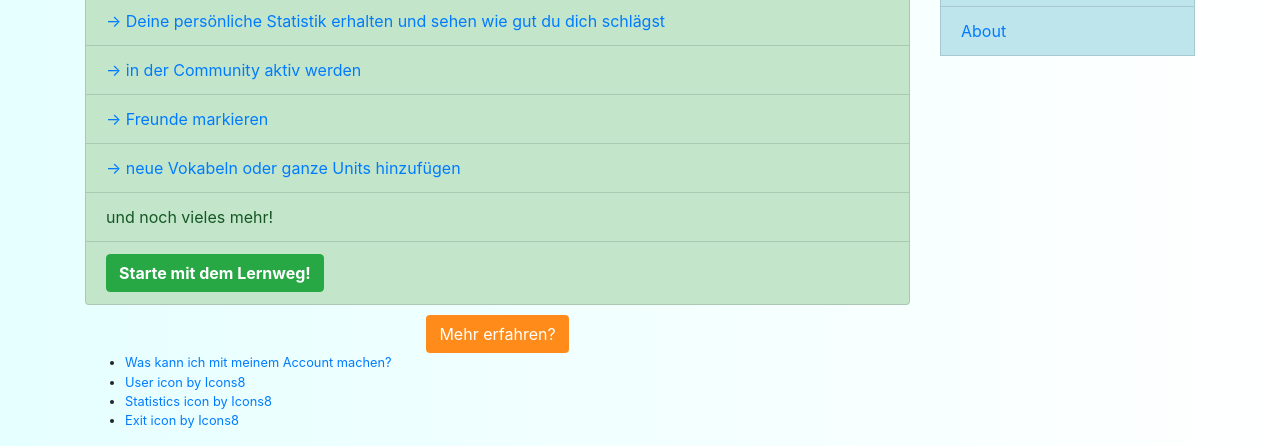
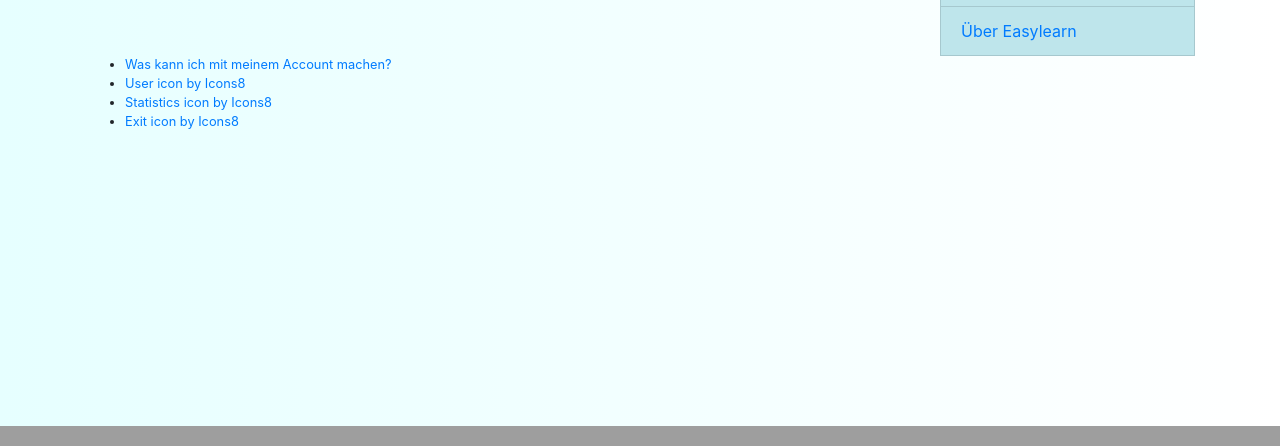
Before and after one commit to nevergofullretard/easylearn, a Django app: page /start/ in a window 1280 px wide. Shown: the part 374-820 px from the top of the page. Run offline with Django 3.2, Linux system fonts and the light colour scheme; a user stored in the database is signed in; data comes from the database, SQL or seed files in the repository; both versions use the stored data as it was after the commit; some libraries are stand-ins or nearby versions.

Commit message:
offline changes

```diff
--- a/mysite/about/templates/about/header.html
+++ b/mysite/about/templates/about/header.html
@@ -170,7 +170,7 @@ $(window).scroll(determineDropDirection);
                                 <li class="list-group-item list-group-item-info"><a href="{% url 'dashboard' %}">Dashboard</a></li>
 
                             {%endif%}
-                         <li class="list-group-item list-group-item-info"><a href="{% url 'about' %}">About</a></li>
+                         <li class="list-group-item list-group-item-info"><a href="{% url 'about' %}">Über Easylearn</a></li>
 
                         {%else%}
 
--- a/mysite/about/templates/about/home.html
+++ b/mysite/about/templates/about/home.html
@@ -94,7 +94,7 @@
 <div class="container text-white" style="background-color:#ffc14d; border-radius: 10px;">
     <div class="row div-padding" >
         <div class="col-sm-3">
-            <h1>About Easylearn</h1>
+            <h1>Über Easylearn</h1>
         </div>
         <div class="col-sm-9">
             <article class="media content-section">
--- a/mysite/blog/templates/blog/home.html
+++ b/mysite/blog/templates/blog/home.html
@@ -21,7 +21,7 @@
           <img class="rounded-circle article-img" height="100" width="100" src="{{ post.author.profile.image.url }}">
           <div class="media-body">
             <div class="article-metadata">
-              <a class="mr-2 text-secondary" href="{% url 'user-posts' post.author.username %}">{{ post.author }}</a>
+              <a class="mr-2 text-secondary" href="{% url 'user-posts' post.author.username %}"><b>{{post.author}}</b></a>
               <small class="text-muted">{{ post.date_posted|date:"F d, Y" }}</small>
             </div>
             <h4><a class="article-title text-dark" href="{% url 'post-detail' post.id %}">{{ post.title }}</a></h4>
--- a/mysite/blog/templates/blog/post_detail.html
+++ b/mysite/blog/templates/blog/post_detail.html
@@ -45,7 +45,7 @@ var availableColleges = [
     <div class="media-body">
 
       <div class="article-metadata">
-        <a class="mr-2 text-secondary" href="{% url 'user-posts' object.author.username %}">{{ object.author }}</a>
+        <a class="mr-2 text-secondary" href="{% url 'user-posts' object.author.username %}"><b>{{object.author}}</b></a>
         <small class="text-muted">{{ object.date_posted|date:"F d, Y" }}</small>
         {% if object.author == user %}
           <div>
--- a/mysite/blog/views.py
+++ b/mysite/blog/views.py
@@ -37,7 +37,7 @@ class PostListView(LoginRequiredMixin, ListView):
     paginate_by = 5 #das heißt, dass nach dem 2. Post eine neue Seite kommt
 
 
-class UserPostListView(ListView, LoginRequiredMixin):
+class UserPostListView(LoginRequiredMixin, ListView):
     model = Post
     template_name = 'blog/user_posts.html'  # <app>/<model>_<viewtype>.html
     context_object_name = 'posts'
--- /dev/null
+++ b/mysite/media/pictures/desktop.ini
@@ -0,0 +1,4 @@
+[LocalizedFileNames]
+password-forgot.png=@password-forgot,0
+email-treppe.png=@email-treppe,0
+email-leiter.jpg=@email-leiter,0
--- a/mysite/users/models.py
+++ b/mysite/users/models.py
@@ -15,11 +15,11 @@ class Units_user(models.Model):
 
 class Profile(models.Model):
     user = models.OneToOneField(User, on_delete=models.CASCADE)
-    voc_bits = models.IntegerField(default=8)   # so viele Vokabeln zeigt es dem User in einem Lerndurchgang an
+    voc_bits = models.IntegerField(default=6)   # so viele Vokabeln zeigt es dem User in einem Lerndurchgang an
     first_voc = models.IntegerField(default=0)  # erstes Vokabel des Lerndurchgangs
     current_unit = models.IntegerField(default=0)   # das ist nicht gut, aber es zu ändern würde zu lange dauern (Änderungen in statistic.views und users.views.lernweg!
     last_voc = models.IntegerField(default=0)   # letztes Vokabel des Lerndurchgangs
-    pruefung_voc = models.IntegerField(default=4)   # so viele Vokabeln zeigt es dem User bei der Prüfung an
+    pruefung_voc = models.IntegerField(default=3)   # so viele Vokabeln zeigt es dem User bei der Prüfung an
     karteikarten_voc = models.IntegerField(default=4)
     pruefung_umgekehrt = models.BooleanField(default=False) # wenn True, kann es dem User auch Vokabeln von Deutsch auf Italienisch vorschlagen
     units_gemacht = models.ManyToManyField(Units_user, blank=True) # blank=True bedeutet, dass es nicht required ist
--- a/mysite/users/templates/users/users-method-karteikarten.html
+++ b/mysite/users/templates/users/users-method-karteikarten.html
@@ -2,7 +2,7 @@
 {% block content %}
 
 <h3 class="text-white" style="background-color: #56BB86;">Lernweg - {{ request.user.profile.current_unit2 }}</h3>
-
+<a href="{%url 'users-lernweg'%}"><button class="btn btn-sm btn-success">Zu den Wörtern</button></a>
 
 {% if request.method == "POST" %}
 
--- a/mysite/users/templates/users/users-method-schriftlich.html
+++ b/mysite/users/templates/users/users-method-schriftlich.html
@@ -2,7 +2,7 @@
 {%  load crispy_forms_tags %}
 {% block content %}
 <h3 class="text-white" style="background-color: #56BB86;">Lernweg - {{ request.user.profile.current_unit2 }}</h3>
-
+<a href="{%url 'users-lernweg'%}"><button class="btn btn-sm btn-success">Zu den Wörtern</button></a>
     {% if request.method == "POST" %}
 {% if to_learnweg_start %}
     <h3>Du bist fertig mit diesem Abschnitt!</h3>
--- a/mysite/users/templates/users/users-start.html
+++ b/mysite/users/templates/users/users-start.html
@@ -2,30 +2,117 @@
 {% block content %}
 
 
+<style>
+    .color-container-links{
+    background-color:#ff8c1a;
+     border-radius: 0px 10px 10px 0px;
 
+    }
+
+     .color-container-rechts{
+        background-color:#ff8c1a;
+        border-radius: 10px 0px 0px 10px;
+    }
+
+
+    .color-farbverlauf-links{
+        background-image: linear-gradient(to right, transparent,  #ff8c1a);
+    }
+
+    .color-farbverlauf-rechts{
+        background-image: linear-gradient(to left, transparent,  #ff8c1a);
+    }
+
+    .color-ul{
+    background-color: #ff6600;
+     border-radius: 5px;
+     padding-bottom: 5px;
+    }
+
+    .div-padding{
+    padding: 10px;
+    }
+
+    .image-css{
+    border-radius:5%;
+    /*padding-top:10px;*/
+    width: 100%;
+    height: auto;
+    }
+
+    .centered-text{
+    position: relative;
+    float: left;
+    top: 50%;
+    left: 50%;
+    transform: translate(-50%, -50%);
+    }
+</style>
+
+
+{%if request.user.is_authenticated%}
 <h1 class="animated slow tada">Hallo, {{ username }}!</h1> <!-- filter: |upper -->
 <h2 class="animated slow rollIn">Schön, dich zu sehen!</h2>
-<p class="nav-link" >Mit deinem persönlichen Account kannst du alles mögliche anstellen, zum Beispiel...</p>
+{%endif%}
 
-<ul class="list-group">
-    <li class="list-group-item list-group-item-success"><a href="{% url 'profile' %}">-> Dein Profil bearbeiten, Einstellungen ändern</a></li>
-    <li class="list-group-item list-group-item-success"><a href="{% url 'users-lernweg' %}">-> Lernsessions auf deine Lernbedürfnisse zugeschnitten</a></li>
-    <li class="list-group-item list-group-item-success"><a href="{% url 'profile' %}">-> Einen anpassbaren Prüfungsmodus im Profil-Bereich</a></li>
-    <li class="list-group-item list-group-item-success"><a href="{% url 'statistics-home' %}">-> Deine persönliche Statistik erhalten und sehen wie gut du dich schlägst</a></li>
-    <li class="list-group-item list-group-item-success"><a href="{% url 'blog-home' %}">-> in der Community aktiv werden</a></li>
-    <li class="list-group-item list-group-item-success"><a href="{% url 'post-create' %}">-> Freunde markieren</a></li>
-    <li class="list-group-item list-group-item-success"><a href="{% url 'new-words-start' %}">-> neue Vokabeln oder ganze Units hinzufügen</a></li>
-    <li class="list-group-item list-group-item-success">und noch vieles mehr!</li>
-    <li class="list-group-item list-group-item-success"><a href="{% url 'users-lernweg' %}"><button class="btn btn-success"><b>Starte mit dem Lernweg!</b></button></a></li>
+<div class="container text-white" style="background-color:#ffc14d; border-radius: 10px;">
+    <ol>
 
-</ul>
- <div style="padding-top:10px;">
-     <center>
-            <a href="{%url 'about'%}">
-                <button class="btn text-white" style="background-color: #ff8c1a;">Mehr erfahren?</button>
-            </a>
-        </center>
+
+            <div class="row div-padding">
+
+            <div class="col-sm-1 color-farbverlauf-links">
+                <h2><li></li></h2>
+
+            </div>
+
+            <div class="col-sm-11 color-container-links">
+                <h3>Dein Lernweg</h3>
+            </div>
+        </div>
+
+
+          <div class="row div-padding">
+
+            <div class="col-sm-11 color-container-rechts">
+                <h3>Dein Profil</h3>
+            </div>
+
+              <div class="col-sm-1 color-farbverlauf-rechts">
+                <h2><li></li></h2>
+
+            </div>
+        </div>
+
+
+    </ol>
+
 </div>
+
+
+
+
+<!--<p class="nav-link" >Mit deinem persönlichen Account kannst du alles mögliche anstellen, zum Beispiel...</p>-->
+
+<!--<ul class="list-group">-->
+    <!--<li class="list-group-item list-group-item-success"><a href="{% url 'profile' %}">-> Dein Profil bearbeiten, Einstellungen ändern</a></li>-->
+    <!--<li class="list-group-item list-group-item-success"><a href="{% url 'users-lernweg' %}">-> Lernsessions auf deine Lernbedürfnisse zugeschnitten</a></li>-->
+    <!--<li class="list-group-item list-group-item-success"><a href="{% url 'profile' %}">-> Einen anpassbaren Prüfungsmodus im Profil-Bereich</a></li>-->
+    <!--<li class="list-group-item list-group-item-success"><a href="{% url 'statistics-home' %}">-> Deine persönliche Statistik erhalten und sehen wie gut du dich schlägst</a></li>-->
+    <!--<li class="list-group-item list-group-item-success"><a href="{% url 'blog-home' %}">-> in der Community aktiv werden</a></li>-->
+    <!--<li class="list-group-item list-group-item-success"><a href="{% url 'post-create' %}">-> Freunde markieren</a></li>-->
+    <!--<li class="list-group-item list-group-item-success"><a href="{% url 'new-words-start' %}">-> neue Vokabeln oder ganze Units hinzufügen</a></li>-->
+    <!--<li class="list-group-item list-group-item-success">und noch vieles mehr!</li>-->
+    <!--<li class="list-group-item list-group-item-success"><a href="{% url 'users-lernweg' %}"><button class="btn btn-success"><b>Starte mit dem Lernweg!</b></button></a></li>-->
+
+<!--</ul>-->
+ <!--<div style="padding:10px;">-->
+     <!--<center>-->
+            <!--<a href="{%url 'about'%}">-->
+                <!--<button class="btn text-white" style="background-color: #ff8c1a;">Mehr erfahren?</button>-->
+            <!--</a>-->
+        <!--</center>-->
+<!--</div>-->
 
 
 
--- a/mysite/users/views.py
+++ b/mysite/users/views.py
@@ -89,16 +89,18 @@ def register(request):
             user = request.user
             subject = 'Willkommen im Club, ' + str(user) + '!'
             recipient_list = [user.email]
-            image = 'https://pngimage.net/wp-content/uploads/2018/06/step-by-step-png-2.png'
+            print(f'http://{request.META["HTTP_HOST"]}/media/pictures/email-leiter.jpg')
+            image = 'https://workingnation.com/wp-content/uploads/2018/08/shutterstock_1046505673-1.jpg'  #f'http://{request.META["HTTP_HOST"]}/media/pictures/email-leiter.jpg'
             header = 'Hey ' + str(user) + '!'
             zeilen = ['Danke dass du dich registriert hast!', 'Sei gespannt auf kommende Neuigkeiten!']
             body_bold = 'Starte durch'
             body_small = 'und besuche die Website!'
             confirm_code = random_confirm()
-            link1 = f'http://{request.META["HTTP_HOST"]}{reverse("confirm-email", args=[user.id, confirm_code])}'
+            link1 = f'https://{request.META["HTTP_HOST"]}{reverse("confirm-email", args=[user.id, confirm_code])}'
             links = {link1: 'E-Mail bestätigen'}
             # print(request.get_path())
-            register_success(subject, recipient_list, image, header, zeilen, body_bold, body_small, links, plain_message=f'Hallo {user}! Danke dass du dich registriert hast! Zum Bestätigen deiner E-Mail, klicke auf diesen Link: {link1}, '
+            register_success(subject, recipient_list, image, header, zeilen, body_bold, body_small, links, body_bgcolor='#72bdc2', text_color='#ffffff',
+                              plain_message=f'Hallo {user}! Danke dass du dich registriert hast! Zum Bestätigen deiner E-Mail, klicke auf diesen Link: {link1} , '
                              f'oder schiebe diese E-Mail aus dem Spam-Ordner in den Posteingang')
 
 
```
Also changed, not shown: mysite/about/templates/about/searchengine2.html (+11 -2 lines), mysite/blog/templates/blog/update_post.html (+23 -0 lines), mysite/emails/views.py (+9 -7 lines), mysite/units/templates/units/units.html (+14 -0 lines), mysite/db.sqlite3, mysite/media/pictures/email-leiter.jpg (added), mysite/media/pictures/email-treppe.png (added), mysite/media/pictures/password-forgot.png (added).
